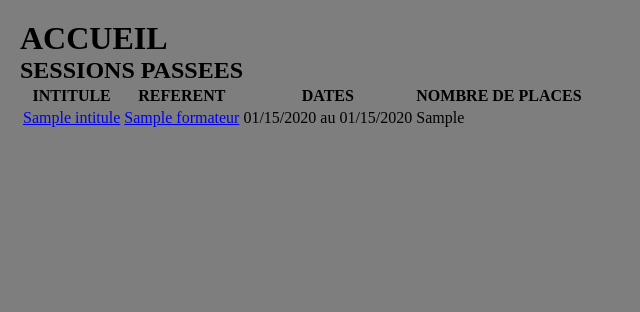
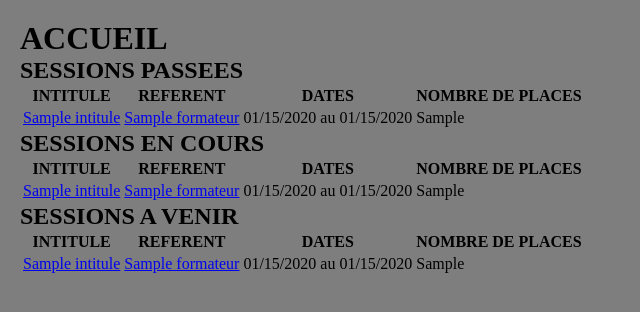
Before and after one commit to SelcukYalcin/Formation, a Symfony app: template templates/home/index.html.twig in a window 1280 px wide. Shown: the part 120-432 px from the top of the page, without its empty margins (0-640 px from the left). Run offline with Twig, Linux system fonts and the light colour scheme; the template is opened without the code that fills it: most values are stand-ins (such as "Sample title", 1, 10 or a date in 2020); some libraries are stand-ins or nearby versions.

Commit message:
Display Home

```diff
--- a/templates/home/index.html.twig
+++ b/templates/home/index.html.twig
@@ -6,16 +6,14 @@
 
 <h1>ACCUEIL</h1>
 
-<div class="example-wrapper">
+<div class="sess-home">
     <h2>SESSIONS PASSEES</h2>
 
     {% if pastSessions | length == 0 %}
 
-    <p class="noEntry">Pas de sessions terminées</p>
+    <p class="val-null">Pas de sessions terminées</p>
 
     {% else %}
-        {# utilisation d'un for pour afficher un tableau qu'on récupère #}
-        {# sessions -> éléments du controller qu'on récupère #}
         <table>
             <thead>
                 <tr>
@@ -30,6 +28,68 @@
                     <tr>
                         <td><a href="{{ path('show_session', {'id': session.id}) }}">{{ session.intitule }}</a></td>
                         <td><a href="{{ path('show_formateur', {'id': session.formateur.id}) }}">{{ session.formateur }}</a></td>
+                        <td>{{ session.dateDebut | date("m/d/Y") ~' au '~ session.dateFin | date("m/d/Y")  }}</td>
+                        <td>{{ session.nbPlace }}</td>
+                    </tr>
+                {% endfor %}
+            </tbody>
+        </table>
+    {% endif %}
+</div>
+
+<div class="sess-home">
+    <h2>SESSIONS EN COURS</h2>
+
+    {% if currentSessions | length == 0 %}
+
+        <p class="val-null">Il n'y a pas de sessions en cours</p>
+
+    {% else %}
+        <table>
+            <thead>
+                <tr>
+                    <th>INTITULE</th>
+                    <th>REFERENT</th>
+                    <th>DATES</th>
+                    <th>NOMBRE DE PLACES</th>
+                </tr>
+            </thead>
+            <tbody>
+                {% for session in currentSessions %}
+                    <tr>
+                        <td><a href="{{ path('show_session', {'id': session.id})}}">{{ session.intitule }}</a></td>
+                        <td><a href="{{ path('show_formateur', {'id': session.formateur.id})}}">{{ session.formateur }}</a></td>
+                        <td>{{ session.dateDebut | date("m/d/Y") ~' au '~ session.dateFin | date("m/d/Y")  }}</td>
+                        <td>{{ session.nbPlace }}</td>
+                    </tr>
+                {% endfor %}
+            </tbody>
+        </table>
+    {% endif %}
+</div>
+
+<div class="sess-home">
+    <h2>SESSIONS A VENIR</h2>
+
+    {% if upcomingSessions | length == 0 %}
+
+    <p class="val-null">Il n'y a pas de sessions à venir</p>
+
+    {% else %}
+        <table>
+            <thead>
+                <tr>
+                    <th>INTITULE</th>
+                    <th>REFERENT</th>
+                    <th>DATES</th>
+                    <th>NOMBRE DE PLACES</th>
+                </tr>
+            </thead>
+            <tbody>
+                {% for session in upcomingSessions %}
+                    <tr>
+                        <td><a href="{{ path('show_session', {'id': session.id})}}">{{ session.intitule }}</a></td>
+                        <td><a href="{{ path('show_formateur', {'id': session.formateur.id})}}">{{ session.formateur }}</a></td>
                         <td>{{ session.dateDebut|date("m/d/Y") ~' au '~ session.dateFin|date("m/d/Y")  }}</td>
                         <td>{{ session.nbPlace }}</td>
                     </tr>
@@ -37,7 +97,5 @@
             </tbody>
         </table>
     {% endif %}
-
-
 </div>
 {% endblock %}
```
